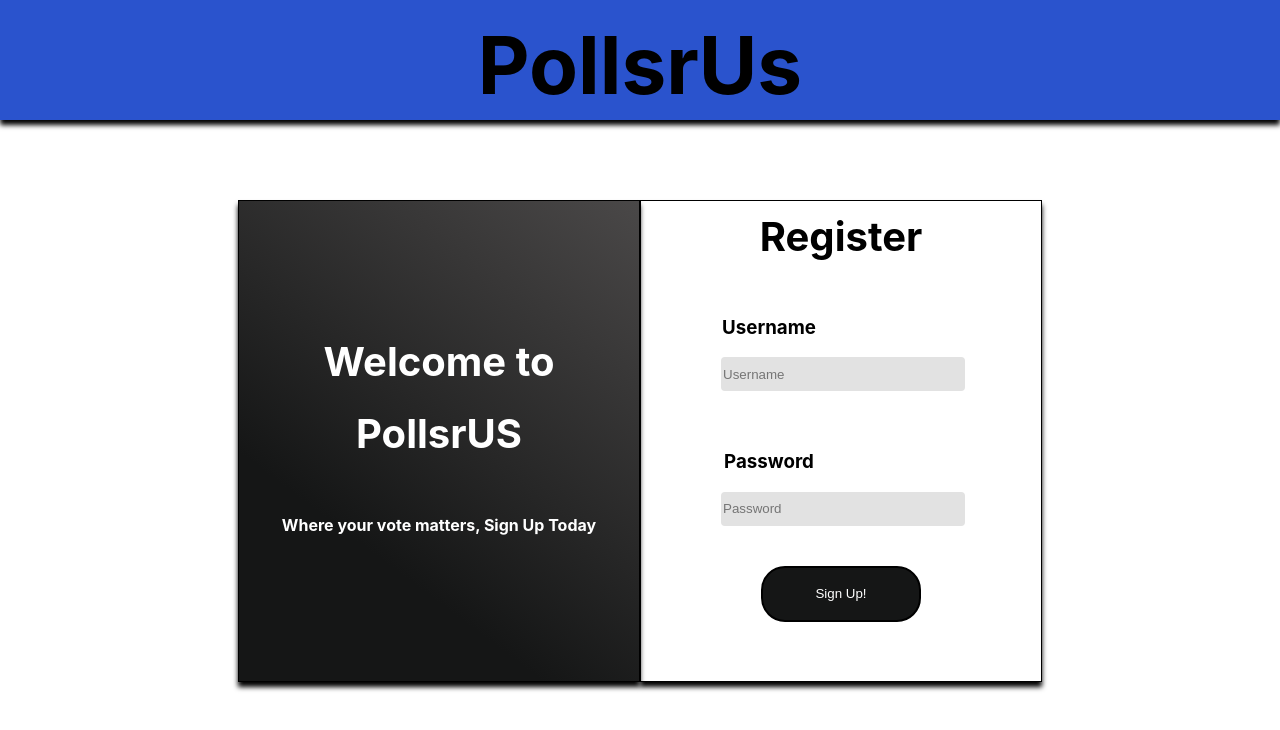
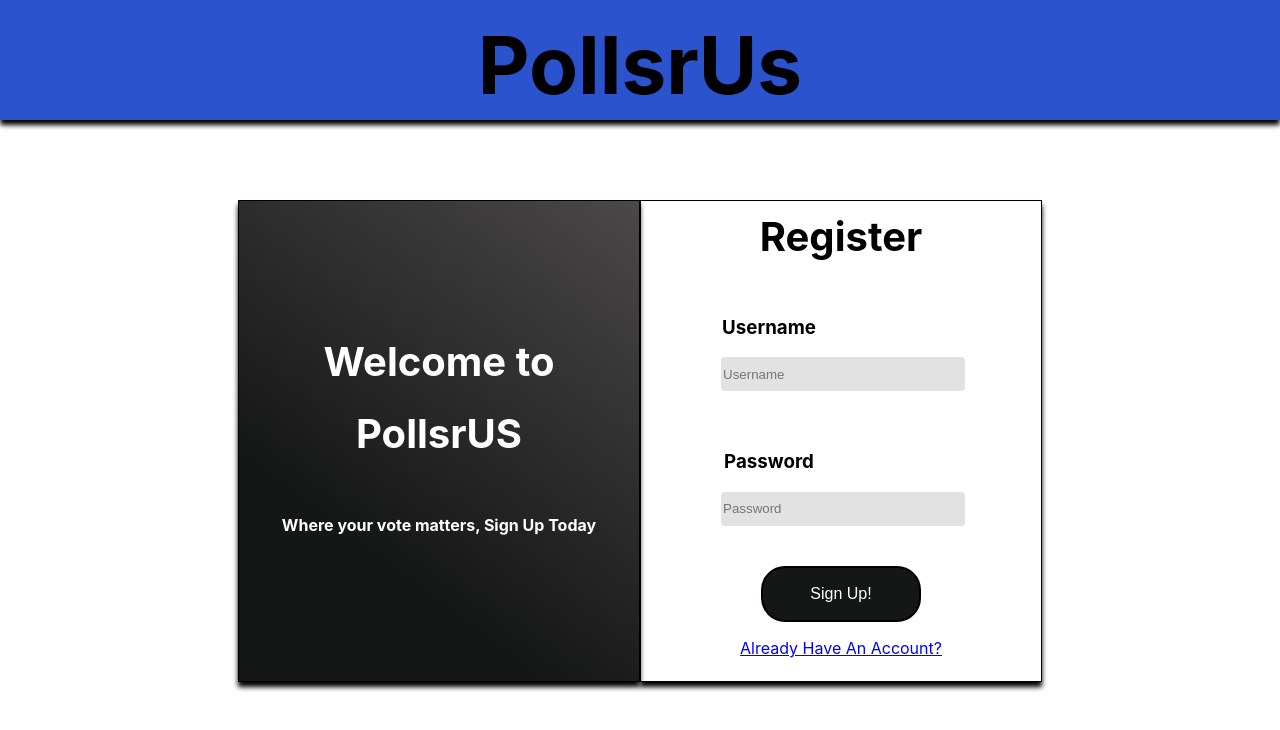
Before and after one commit to Bebo561/poll-app, a React (Create React App) app: page /register in a window 1280 px wide. Shown: the top 730 px of the page. Built offline with nearby package versions, Linux system fonts and the light colour scheme; a web font is replaced by a local one.

Commit message:
Added a return link to the login page

```diff
--- a/src/project_files/login.css
+++ b/src/project_files/login.css
@@ -21,6 +21,7 @@
     text-decoration: none;
     text-align: center;
     border: 2px solid black;
+    font-size: 2vh;
     background-color: rgb(8, 64, 231);
     color: white;
     font-weight: 200;
@@ -56,6 +57,6 @@
     font-size: 2vh;
     text-decoration: underline;
 }
-#Reg:focus{
+#Reg:hover{
     color: white;
 }
--- a/src/project_files/register.css
+++ b/src/project_files/register.css
@@ -76,14 +76,23 @@ input:focus{
     margin: 0 auto;
     color: white;
     font-weight: 200;
+    font-size: 2vh;
     height: 7vh;
     width: 20vh;
     border-radius: 24px;
     transition: all 0.3s;
-
 }
 #signUp:hover{
     color: black;
     background-color: white;
     transform: scale(1.25);
 }
+#Home{
+    color: blue;
+    font-size: 2vh;
+    text-decoration: underline;
+    margin-top: 2vh;
+}
+#Home:hover{
+    color: black;
+}
--- a/src/project_files/register.js
+++ b/src/project_files/register.js
@@ -1,5 +1,6 @@
 import React from 'react';
 import "./register.css";
+import { Link} from 'react-router-dom';
 
 const Register = () => {
     return  (
@@ -11,6 +12,7 @@ const Register = () => {
         <h3>Password</h3>
         <input type = "password" id="pass" placeholder = "Password"/>
         <button id="signUp">Sign Up!</button>
+        <Link to ="/" id="Home">Already Have An Account?</Link>
        </div>
        <div id ="Half2">
             <h1>Welcome to PollsrUS</h1>
```
